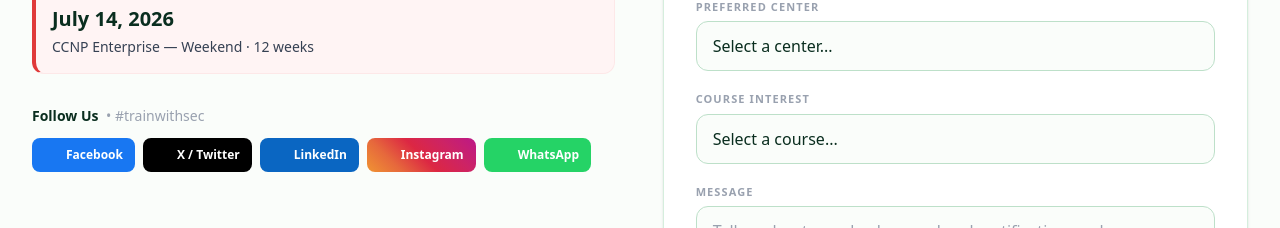
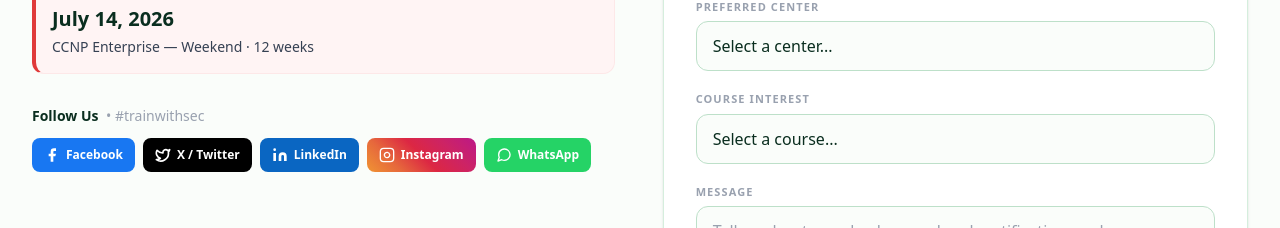
Before and after one commit to doyinsola-coder/secconcepts, a Next.js app: page /contact in a window 1280 px wide. Shown: the part 1920-2148 px from the top of the page. Built offline with nearby package versions, Linux system fonts and the light colour scheme.

Commit message:
refactor: enhance animation helpers and improve social icons rendering

```diff
--- a/src/app/contact/page.tsx
+++ b/src/app/contact/page.tsx
@@ -4,11 +4,28 @@ import { useState } from "react";
 import { motion } from "framer-motion";
 import { Mail, Phone, MapPin, Globe, Clock, ArrowUpRight } from "lucide-react";
 import Link from "next/link";
+import { Variants } from "framer-motion";
 
-// ── Animation helpers ──
-const fadeUp = { hidden: { opacity: 0, y: 30 }, visible: { opacity: 1, y: 0, transition: { duration: 0.55, ease: "easeOut" } } };
-const stagger = { visible: { transition: { staggerChildren: 0.1 } } };
 
+const fadeUp: Variants = {
+  hidden: { opacity: 0, y: 30 },
+  visible: {
+    opacity: 1,
+    y: 0,
+    transition: {
+      duration: 0.55,
+      ease: "easeOut",
+    },
+  },
+};
+
+const stagger: Variants = {
+  visible: {
+    transition: {
+      staggerChildren: 0.1,
+    },
+  },
+};
 // ── Social icons ──
 const socials = [
   { label: "Facebook", href: "https://www.facebook.com/profile.php?id=100086646240938", color: "#1877F2", svg: <path d="M18 2h-3a5 5 0 0 0-5 5v3H7v4h3v8h4v-8h3l1-4h-4V7a1 1 0 0 1 1-1h3z" /> },
@@ -164,14 +181,25 @@ export default function ContactPage() {
             <motion.div variants={fadeUp} className="mt-8">
               <p className="text-sm font-bold mb-3">Follow Us <span className="text-gray-400 font-medium ml-1">• #trainwithsec</span></p>
               <div className="flex flex-wrap gap-2">
-                {socials.map(({ href, label, color, path }) => (
-                  <a key={label} href={href} target="_blank" rel="noopener noreferrer"
-                    className="px-3 py-2 rounded-lg text-white text-[12px] font-bold flex items-center gap-1.5 hover:opacity-90 transition"
-                    style={{ background: color }}>
-                    <svg viewBox="0 0 24 24" fill="currentColor" className="w-4 h-4"><path d={path} /></svg>
-                    {label}
-                  </a>
-                ))}
+                {socials.map(({ href, label, color, svg }) => (
+  <a
+    key={label}
+    href={href}
+    target="_blank"
+    rel="noopener noreferrer"
+    className="px-3 py-2 rounded-lg text-white text-[12px] font-bold flex items-center gap-1.5 hover:opacity-90 transition"
+    style={{ background: color }}
+  >
+    <svg
+      viewBox="0 0 24 24"
+      fill="currentColor"
+      className="w-4 h-4"
+    >
+      {svg}
+    </svg>
+    {label}
+  </a>
+))}
               </div>
             </motion.div>
           </motion.div>
```
